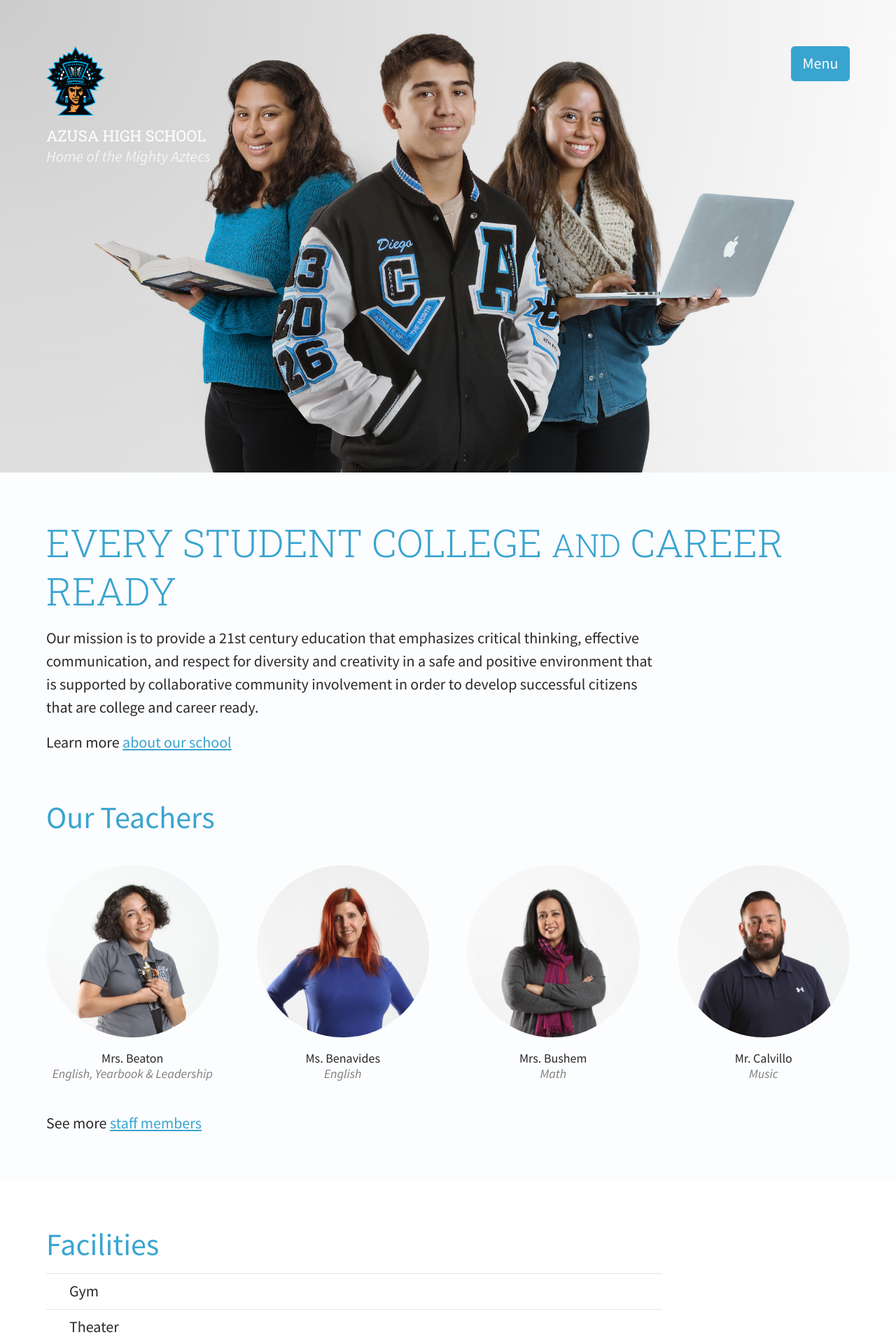
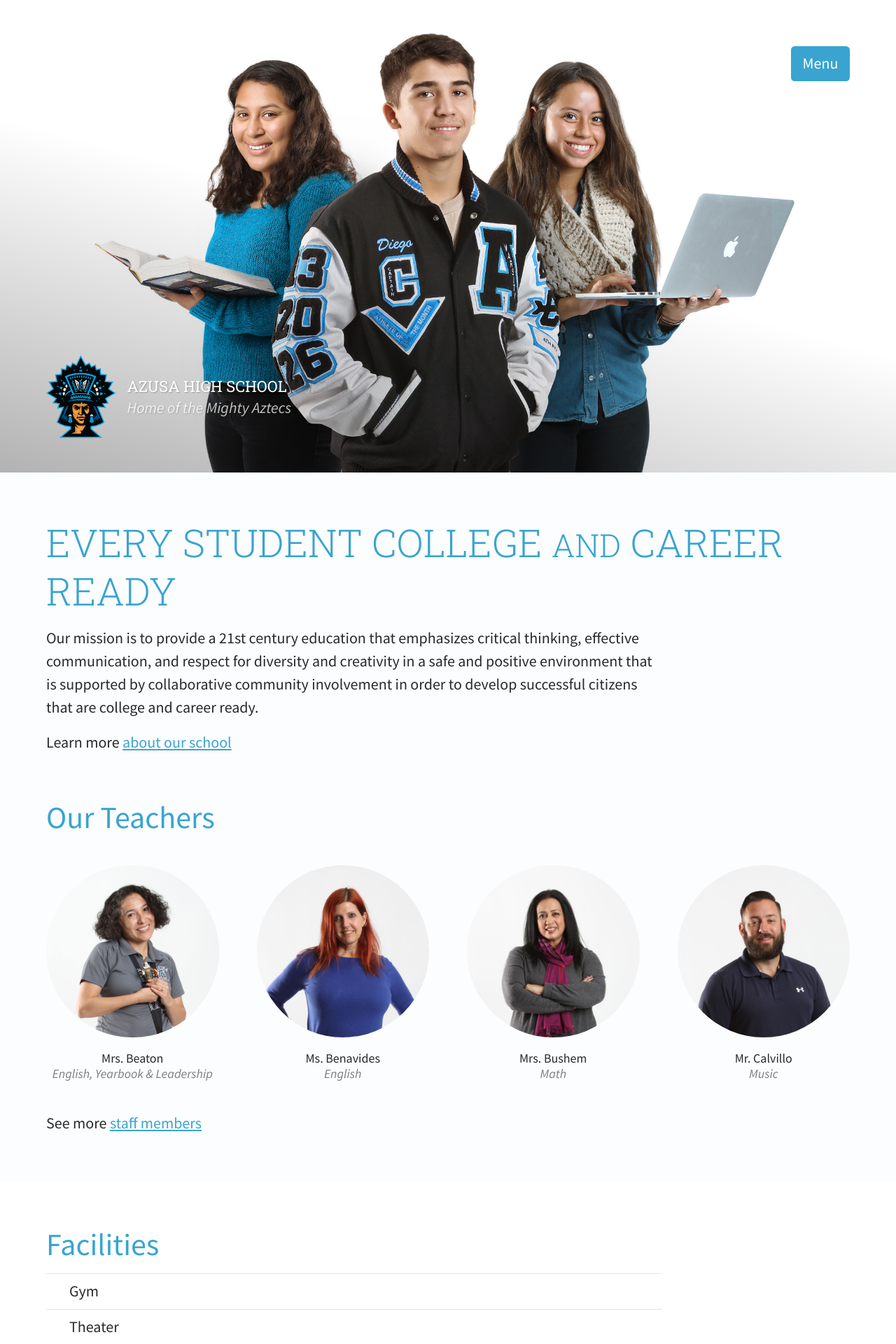
Before and after one commit to jimthoburn/azusa, a Jekyll site: the page built from index.markdown, in a window 1280 px wide. Shown: the top 1920 px of the page at 70% size. Built offline with Jekyll 4.4.1, drawn with Linux system fonts in a browser that asks for light colours.

Commit message:
Make header look nicer on small screens.

```diff
--- a/_layouts/default.html
+++ b/_layouts/default.html
@@ -11,13 +11,13 @@
 </head>
 <body class="{% if page.image %} has-image{% endif %}">
   <header>
-    <h2>
-      <a href="/">
+    <a href="/">
+      <h2>
         <img src="/images/azusa.png" width="150" alt="" />
-        Azusa High School
-      </a>
-    </h2>
-    <p>Home of the Mighty Aztecs</p>
+        <span>Azusa High School</span>
+      </h2>
+      <p>Home of the Mighty Aztecs</p>
+    </a>
 
     <p class="nav-link"><a href="#menu">Menu</a></p>
   </header>
--- a/css/shared.css
+++ b/css/shared.css
@@ -299,12 +299,6 @@
     padding: 1.5em;
   }
 
-  body > header {
-    padding-top: 2.25em;
-    padding-bottom: 2.25em;
-    box-sizing: border-box;
-  }
-
   body > main {
     padding-bottom: 3em; /* Twice the usual padding */
   }
@@ -326,6 +320,7 @@
     top: 0;
     left: 0;
     width: 100%;
+    box-sizing: border-box;
   }
 
   main:not(.has-wide-content) {
@@ -349,10 +344,8 @@
   .image::before {
     content: "";
     background: rgba(0, 0, 0, 0.2);
-      background: -webkit-linear-gradient(top left, rgba(0, 0, 0, 0.2), rgba(0, 0, 0, 0) 40%, rgba(0, 0, 0, 0));
-      background: linear-gradient(to bottom right, rgba(0, 0, 0, 0.2), rgba(0, 0, 0, 0) 40%, rgba(0, 0, 0, 0));
-      background: -webkit-radial-gradient(top left, circle, rgba(0, 0, 0, 0.2), rgba(0, 0, 0, 0));
-      background: radial-gradient(circle at top left, rgba(0, 0, 0, 0.2), rgba(0, 0, 0, 0));
+    background: -webkit-linear-gradient(75deg, rgba(0, 0, 0, 0.3), rgba(0, 0, 0, 0) 50%, rgba(0, 0, 0, 0));
+    background: linear-gradient(15deg, rgba(0, 0, 0, 0.3), rgba(0, 0, 0, 0) 50%, rgba(0, 0, 0, 0));
     position: absolute;
     top: 0;
     left: 0;
@@ -363,19 +356,6 @@
 
   body.has-image > header {
     color: white;
-    }
-
-  .image::after {
-      content: "";
-      background: rgba(0, 0, 0, 0.2);
-      background: -webkit-linear-gradient(bottom, rgba(0, 0, 0, 0.025), rgba(0, 0, 0, 0) 50%, rgba(0, 0, 0, 0));
-      background: linear-gradient(to top, rgba(0, 0, 0, 0.025), rgba(0, 0, 0, 0) 50%, rgba(0, 0, 0, 0));
-      position: absolute;
-      top: 0;
-      left: 0;
-      width: 100%;
-      height: 100%;
-      z-index: 0;
   }
 
   .image img {
@@ -403,7 +383,7 @@
       }
   }
 
-  @media (min-width: 160em) { /* --big-screen-width */
+  @media (min-width: 1160em) { /* --big-screen-width */
     .image + main h1 {
       position: absolute;
       /*
@@ -461,16 +441,56 @@
     margin: 0;
   }
 
-  body > header h2 a {
+  body > header {
+    padding-top: 4.5em;
+  }
+
+  @media (min-width: 35em) {
+    body > header {
+      padding-top: 0;
+    }
+  }
+
+  body.has-image > header {
+    height: 75vh;
+    box-sizing: border-box;
+  }
+
+  body header > a {
+    display: block;
     color: inherit;
     text-decoration: inherit;
+    position: relative;
+    padding: 1.5em 1.5em 1.5em 5.25em;
+  }
+
+  body.has-image > header > a {
+    position: absolute;
+    bottom: 0.75em;
+    text-shadow: 1px 1px 2px rgba(0, 0, 0, 0.25);
+  }
+
+  @media (min-width: 60em) {
+    body > header > a {
+      padding: 3em 3em 3em 5.25em;
+    }
   }
 
   body > header h2 img {
     display: block;
-    height: 4.5em;
-    width: auto;
-    margin-bottom: 0.75em;
+    height: auto;
+    width: 4.5em;
+    position: absolute;
+    top: 0;
+    left: 0;
+  }
+
+  @supports((-webkit-transform: translateY(-50%)) or (transform: translateY(-50%))) {
+    body > header h2 img {
+      top: 50%;
+      -webkit-transform: translateY(-50%);
+              transform: translateY(-50%)
+    }
   }
 
   body > header h2 + p {
@@ -479,7 +499,7 @@
     margin-bottom: 0;
   }
 
-  @media (min-width: 135em) {
+  @media (min-width: 1160em) {
     body > header h2 img {
       margin-bottom: 0.75em;
     }
@@ -499,7 +519,7 @@
     }
   }
 
-  @media (min-width: 160em) {
+  @media (min-width: 1160em) {
     body > header h2,
     body > header h2 + p {
       display: inline-block;
```
Also changed, not shown: _css/layout.css (+42 -26 lines), 1 other file. Lines whose indentation alone changed are shown as unchanged.
